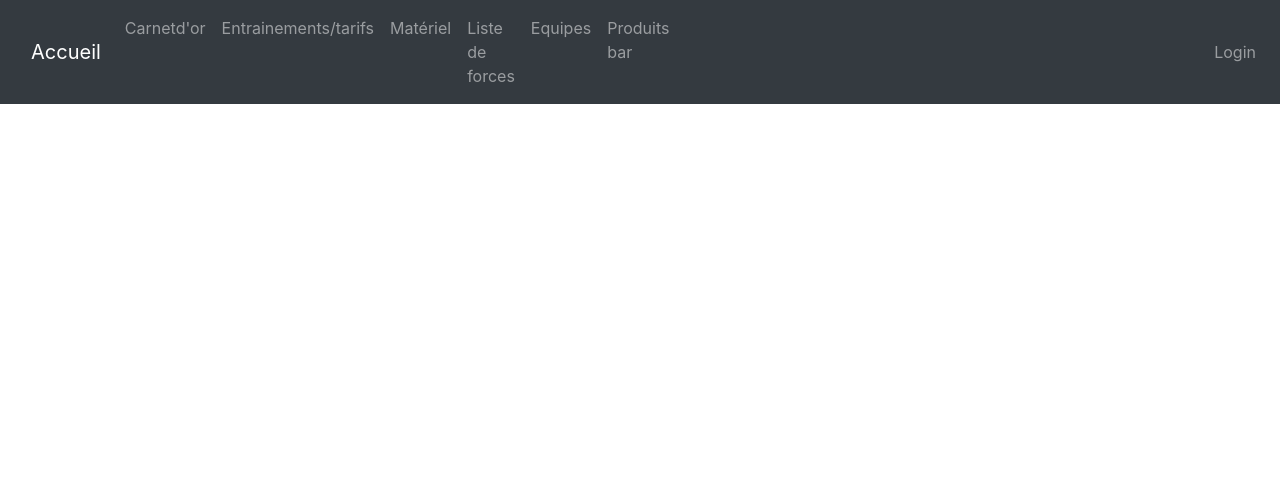
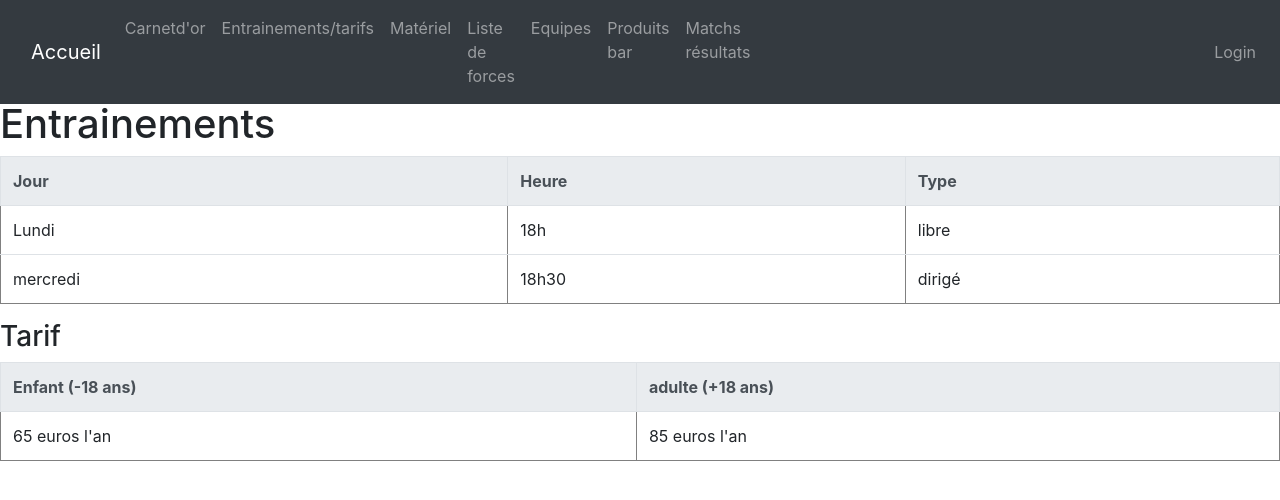
Before and after one commit to Balzard/Flask-Website, a Flask app: page /training in a window 1280 px wide. Shown: the top 500 px of the page. Run offline with Flask 2, Linux system fonts and the light colour scheme; data comes from the database, SQL or seed files in the repository; some libraries are stand-ins or nearby versions.

Commit message:
nouvelles fonctionnalités ajoutées

```diff
--- a/app/models.py
+++ b/app/models.py
@@ -20,15 +20,51 @@ class Equipe(db.Model):
 class Entrainement(db.Model):
     __tablename__ = "entrainement"
     id = db.Column(db.Integer, primary_key=True, autoincrement=True)
-    horaire = db.Column(db.Date, nullable=False)
+    type = db.Column(db.Boolean, nullable=False)
+    jour = db.Column(db.String(20), nullable=False)
+    heure = db.Column(db.String(20), nullable=False)
+
+    def getId(self):
+        return self.id
+
+    def getType(self):
+        if self.type:
+            return "dirigé"
+        else:
+            return "libre"
+
+    def getDay(self):
+        return self.jour
+
+    def getHour(self):
+        return self.heure
 
 class Match(db.Model):
     __tablename__ = "match"
     id = db.Column(db.Integer, primary_key=True, autoincrement=True)
-    heure = db.Column(db.Date, nullable=False)
+    heure = db.Column(db.String(10), nullable=False)
+    date = db.Column(db.Date, nullable=False)
     score = db.Column(db.String(10), nullable=False)
     rival = db.Column(db.String(20), nullable=False)
     equipe = db.Column(db.String, db.ForeignKey("equipe.nom"))
+
+    def getId(self):
+        return self.id
+
+    def getHour(self):
+        return self.heure
+
+    def getDate(self):
+        return str(self.date)
+
+    def getScore(self):
+        return self.score
+
+    def getRival(self):
+        return self.rival
+
+    def getTeam(self):
+        return self.equipe
 
 class Joueur(UserMixin ,db.Model):
     __tablename__ = "joueur"
@@ -110,6 +146,12 @@ class Produit(db.Model):
     def getQuant(self):
         return self.quantite
 
+    def addQuant(self):
+        self.quantite += 1
+
+    def minusQuant(self):
+        self.quantite -= 1
+
 class Commentaire(db.Model):
     __tablename__ = "commentaire"
     id = db.Column(db.Integer, primary_key=True, autoincrement=True)
--- a/app/routes.py
+++ b/app/routes.py
@@ -22,6 +22,13 @@ def create_players():
     db.session.add(user)
     db.session.add(user2)
     db.session.add(user3)
+    db.session.commit()
+
+def createTraining():
+    training = Entrainement(type=False, jour="Lundi", heure="18h")
+    training2 = Entrainement(type=True, jour="mercredi", heure="18h30")
+    db.session.add(training)
+    db.session.add(training2)
     db.session.commit()
 
 def createMatos():
@@ -61,6 +68,7 @@ create_players()
 createMatos()
 createComm()
 createProduct()
+createTraining()
 
 ####################
 # Public section   #
@@ -80,9 +88,8 @@ def contact():
 # Training page + tarif
 @app.route("/training")
 def training():
-    #trainings = Entrainement.query.all()
-    #return render_template("training.html", trainings=trainings)
-    return render_template("entrainements.html")
+    trainings = Entrainement.query.all()
+    return render_template("entrainements.html", trainings=trainings)
 
 # Carnet d'or page
 @app.route("/goldCarnet")
@@ -190,6 +197,12 @@ def teams():
     teams = Equipe.query.all()
     return render_template("equipes.html", teams=teams)
 
+# Page des matchs
+@app.route("/matchs")
+@login_required
+def matchs():
+    matchs = Match.query.all()
+    return render_template("matchs.html", matchs=matchs)
 
 ##################
 # Admin section  #
@@ -386,6 +399,21 @@ def addStock():
     else:
         return render_template("addStock.html", form=form)
 
+# Ajouter un matos
+@app.route("/addMatos", methods=["GET","POST"])
+@login_required
+def addMatos():
+    form = MyMatosForm()
+    if form.validate_on_submit():
+        type = form.type.data
+        quantite = int(form.quantite.data)
+        matos = Materiel(type=type, quantite=quantite)
+        db.session.add(matos)
+        db.session.commit()
+        return redirect(url_for("materiel"))
+    else:
+        return render_template("addMatos.html", form=form)
+
 ##################
 # AJAX routes    #
 ##################
@@ -498,13 +526,17 @@ def allProd():
 def add():
     # recuperer le matos correspondant
     id = request.form["id"]
+    case = request.form["case"]
     id = int(id)
-    matos = Materiel.query.get(id)
+    if case == "stock":
+        item = Produit.query.get(id)
+    elif case == "matos":
+        item = Materiel.query.get(id)
     # ajouter une quantite
-    matos.addQuant()
+    item.addQuant()
     db.session.commit()
     # return la nouvelle quantite
-    return json.dumps(matos.getQuant())
+    return json.dumps(item.getQuant())
 
 @app.route("/minus", methods=["POST"])
 @login_required
@@ -512,9 +544,13 @@ def minus():
     # recuperer le matos correspondant
     id = request.form["id"]
     id = int(id)
-    matos = Materiel.query.get(id)
+    case = request.form["case"]
+    if case == "stock":
+        item = Produit.query.get(id)
+    elif case == "matos":
+        item = Materiel.query.get(id)
     # ajouter une quantite
-    matos.minusQuant()
+    item.minusQuant()
     db.session.commit()
     # return la nouvelle quantite
-    return json.dumps(matos.getQuant())
+    return json.dumps(item.getQuant())
--- a/app/templates/editProduct.html
+++ b/app/templates/editProduct.html
@@ -7,7 +7,7 @@
       {{form.csrf_token}}
 
       {{form.name.label}}<br>
-      {{form.name (value=prod.name)}}<br>
+      {{form.name (value=prod.nom)}}<br>
 
       {{form.quantite.label}}<br>
       {{form.quantite (value=prod.quantite)}}<br>
--- a/app/templates/entrainements.html
+++ b/app/templates/entrainements.html
@@ -1,5 +1,34 @@
 {% extends "parent.html" %}
+{% import "macro_form.html" as macros %}
 
 {% block content %}
+  <div style="margin-top: 100px;">
+    <h1>Entrainements</h1>
 
+    <table width="100%" border="collapse" class="table" id="trainingTable">
+      <tr class="thead-light">
+        <th>Jour</th>
+        <th>Heure</th>
+        <th>Type</th>
+      </tr>
+      {% for training in trainings %}
+        {{macros.showTraining(training)}}
+      {% endfor %}
+    </table>
+    {% if current_user.is_authenticated and current_user.isAdmin()%}
+      <a href="#addTraining">Ajouter un entrainement</a>
+    {% endif%}
+
+    <h3>Tarif</h3>
+    <table border="collapse" class="table">
+      <tr class="thead-light">
+        <th>Enfant (-18 ans)</th>
+        <th>adulte (+18 ans)</th>
+      </tr>
+      <tr>
+        <td>65 euros l'an</td>
+        <td>85 euros l'an</td>
+      </tr>
+    </table>
+  </div>
 {% endblock %}
--- a/app/templates/home.html
+++ b/app/templates/home.html
@@ -50,6 +50,9 @@
           </li>
           <li class="nav-item">
             <a class="nav-link" href="/bar">Produits bar</a>
+          </li>
+          <li class="nav-item">
+            <a class="nav-link" href="/matchs">Résultats des matchs</a>
           </li>
         </ul>
       </div>
--- a/app/templates/macro_form.html
+++ b/app/templates/macro_form.html
@@ -51,6 +51,8 @@
     <td>
       <a href="/deleteProd/id={{prod.getId()}}">Delete</a>
       <a href="/editProduct/id={{prod.getId()}}">Edit</a>
+      <a href="#+" class="add" id="add{{prod.getId()}}">+</a>
+      <a href="#-" class="minus" id="minus{{prod.getId()}}">-</a>
     </td>
   </tr>
 {% endmacro%}
@@ -68,3 +70,11 @@
     {% endif %}
   </tr>
 {% endmacro%}
+
+{% macro showTraining(training) %}
+  <tr>
+    <td>{{training.getDay()}}</td>
+    <td>{{training.getHour()}}</td>
+    <td>{{training.getType()}}</td>
+  </tr>
+{% endmacro %}
--- a/app/templates/parent.html
+++ b/app/templates/parent.html
@@ -37,6 +37,9 @@
           <li class="nav-item">
             <a class="nav-link" href="/bar">Produits bar</a>
           </li>
+          <li class="nav-item">
+            <a class="nav-link" href="/matchs">Matchs résultats</a>
+          </li>
         </ul>
       </div>
     </div>
```
Also changed, not shown: app/forms.py (+6 -1 lines), app/templates/addMatos.html (added, +18 -0 lines), app/templates/matchs.html (added, +8 -0 lines), app/templates/materiel.html (+11 -6 lines), app/templates/stock.html (+43 -1 lines).
